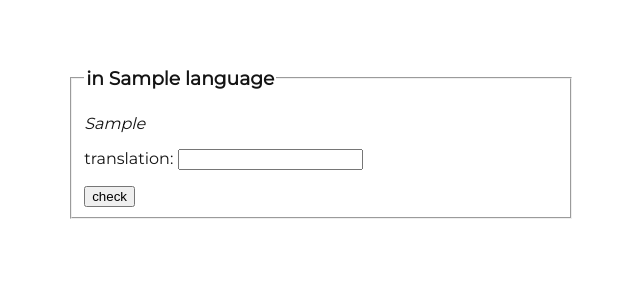
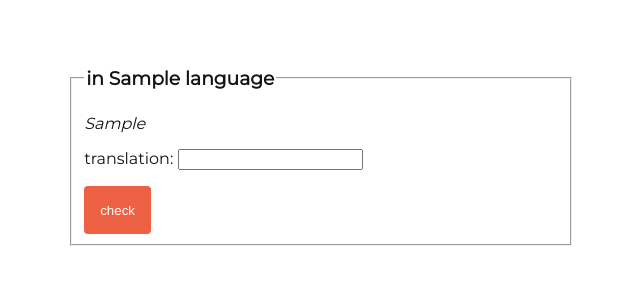
Before and after one commit to WunschK/VocabelTrainer, a Django app: page /word-list/1/1 in a window 1280 px wide. Shown: the part 80-380 px from the top of the page, without its empty margins (319-959 px from the left). Run offline with Django 4.2, Linux system fonts and the light colour scheme; tables that the repository leaves empty hold one stand-in row (values such as "Sample post").

Commit message:
add styles for input[value="check"]

```diff
--- a/VocabTrainer/static/css/style.css
+++ b/VocabTrainer/static/css/style.css
@@ -49,7 +49,7 @@ a:hover{
     color: var(--accent);
 }
 
-button{
+button,input[value='check']{
     background: var(--highlight);
     border-radius: 4px;
     border-style: none;
@@ -117,6 +117,10 @@ main {
     padding:3.5rem 0rem;
 }
 
+.message{
+    text-align:center;
+}
+
 
 nav {
     background:white;
```
